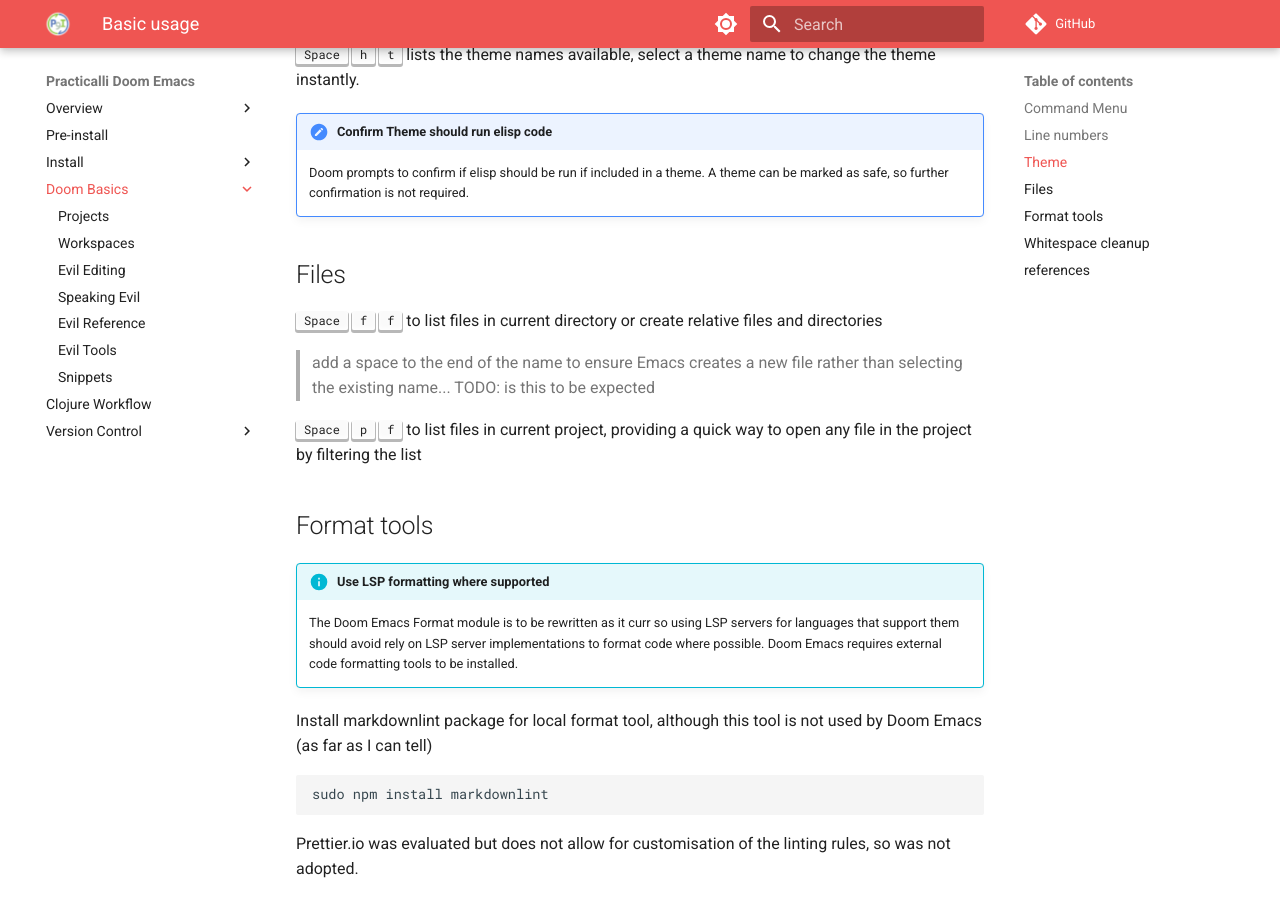
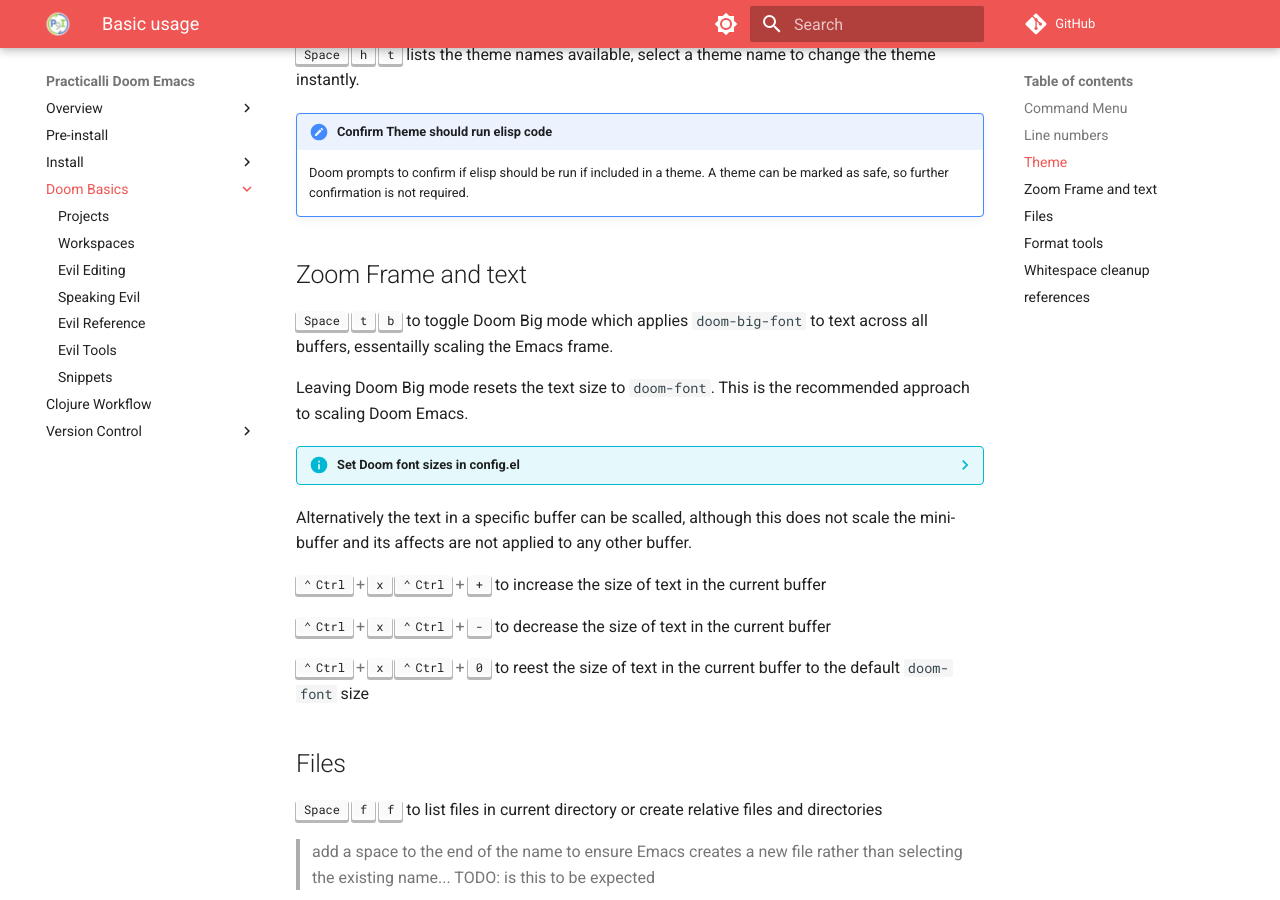
Before and after one commit to practicalli/doom-emacs, an MkDocs documentation site: the page built from docs/basics/index.md, in a window 1280 px wide and 900 px high, scrolled down 579 px. Built offline with MkDocs 1.6.1 and Material for MkDocs 9.7.7, drawn with Linux system fonts in a browser that asks for light colours; comment, search, counter and statistics services are not loaded.

Commit message:
basics: doom big mode and zoom text

````diff
--- a/docs/basics/index.md
+++ b/docs/basics/index.md
@@ -24,6 +24,33 @@
 !!! NOTE "Confirm Theme should run elisp code"
     Doom prompts to confirm if elisp should be run if included in a theme.  A theme can be marked as safe, so further confirmation is not required.
 
+
+## Zoom Frame and text
+
+++spc++ ++"t"++ ++"b"++ to toggle Doom Big mode which applies `doom-big-font` to text across all buffers, essentailly scaling the Emacs frame.
+
+Leaving Doom Big mode resets the text size to `doom-font`.  This is the recommended approach to scaling Doom Emacs.
+
+??? INFO "Set Doom font sizes in config.el"
+    Set a standard size font for general use and a big font for demos, screencasts, pairing, etc.  The following configuration is used in [practicalli/doom-emacs-config](https://github.com/practicalli/doom-emacs-config){target=_blank}
+
+    ```emacs title="~/.config/doom/config.el"
+    ;; See 'C-h v doom-font' for documentation and more examples of what they accept. For example:
+    ;;(setq doom-font (font-spec :family "Fira Code" :size 12 :weight 'semi-light)
+    ;;      doom-variable-pitch-font (font-spec :family "Fira Sans" :size 13))
+
+    (setq doom-font (font-spec :family "Fira Code" :size 14)
+          doom-big-font (font-spec :family "Fira Code" :size 24)
+          doom-variable-pitch-font (font-spec :family "Ubuntu" :size 16))
+    ```
+
+Alternatively the text in a specific buffer can be scalled, although this does not scale the mini-buffer and its affects are not applied to any other buffer.
+
+++ctrl+"x"++ ++ctrl+plus++ to increase the size of text in the current buffer
+
+++ctrl+"x"++ ++ctrl+minus++ to decrease the size of text in the current buffer
+
+++ctrl+"x"++ ++ctrl+0++ to reest the size of text in the current buffer to the default `doom-font` size
 
 
 ## Files
````
